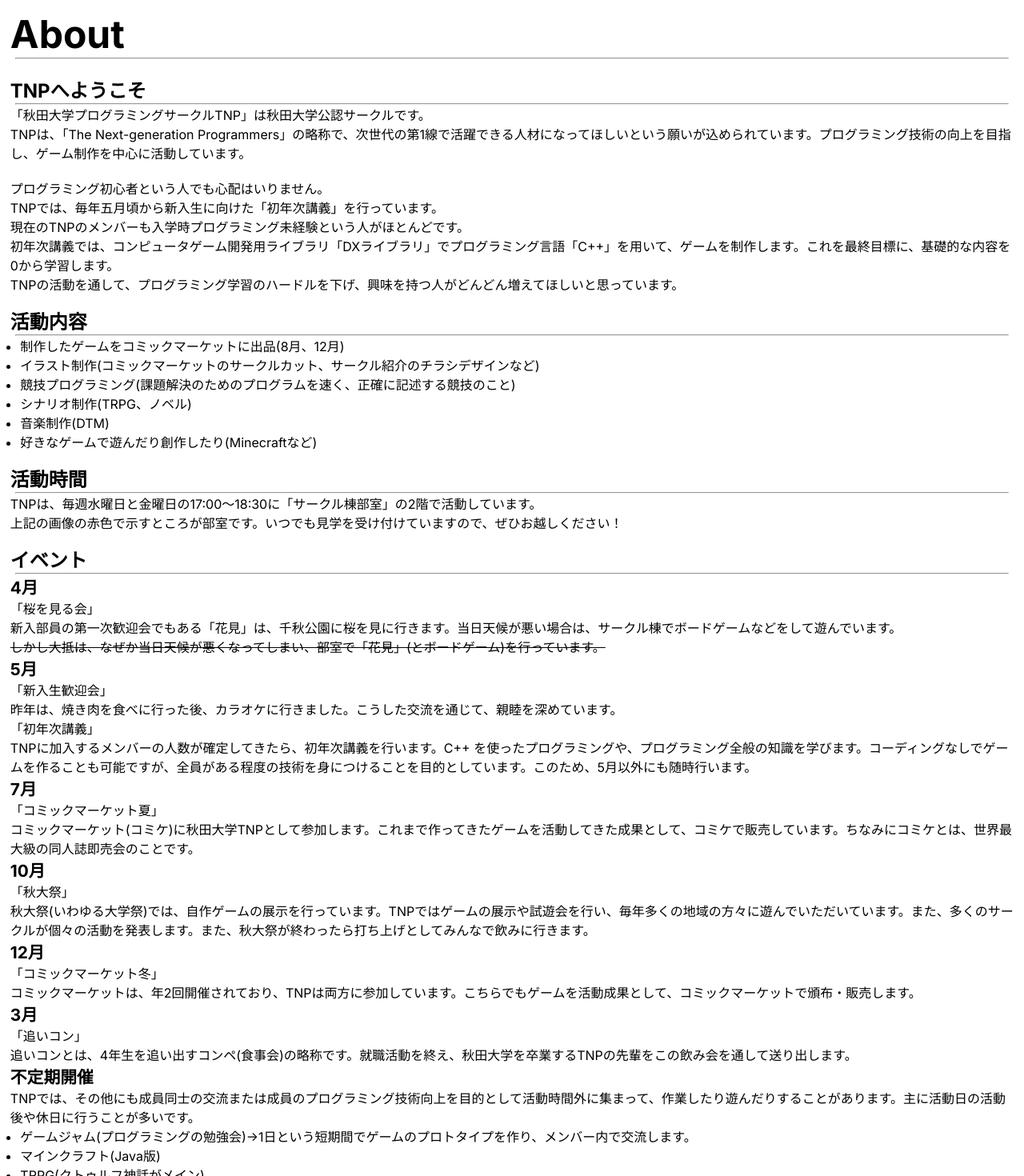
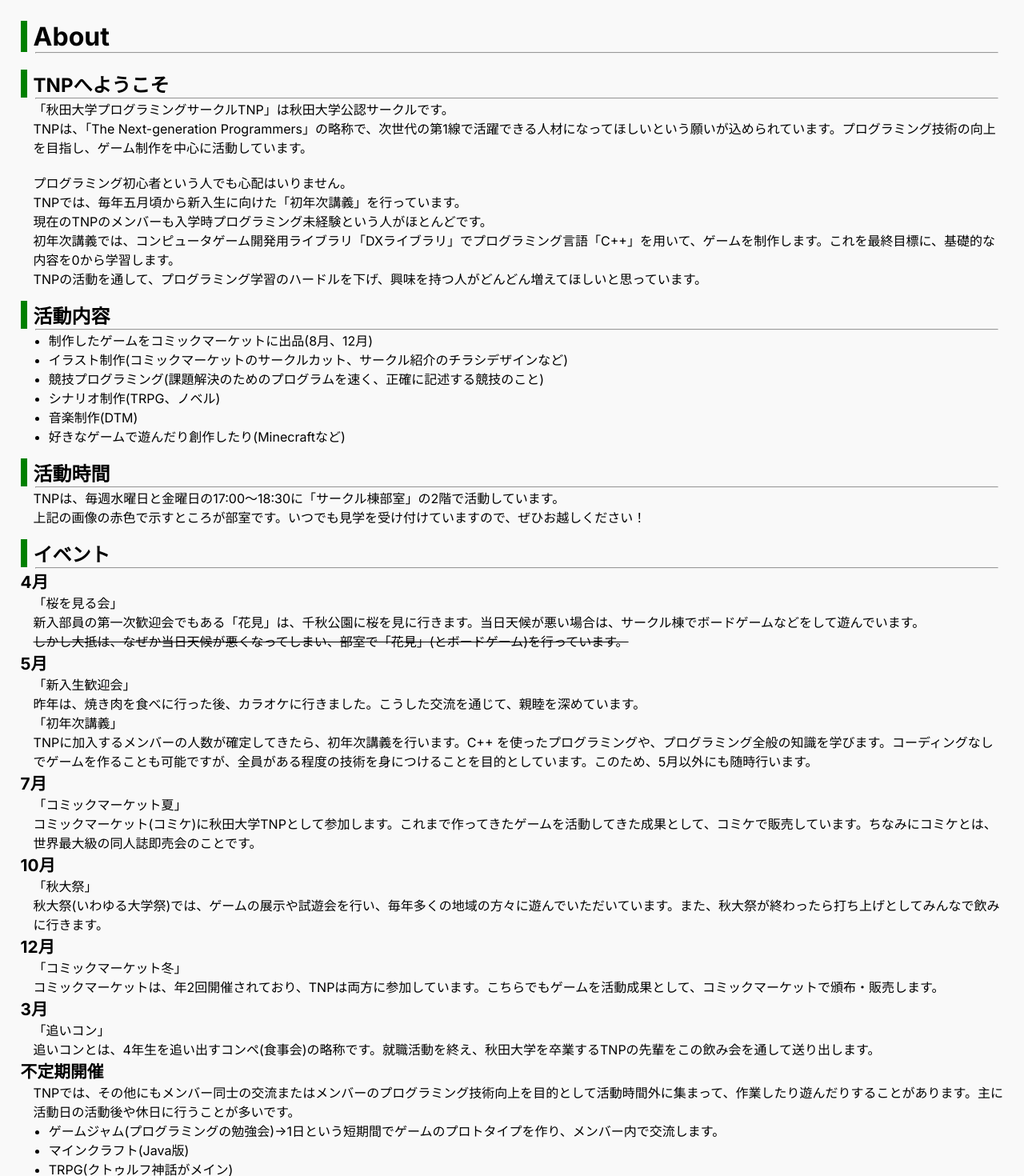
Before and after one commit to TNP-Coop-Homepage/tnp-homepage, a Next.js app: page /about in a window 1280 px wide. Shown: the top 1470 px of the page at 80% size. Built offline with nearby package versions, Linux system fonts and the light colour scheme.

Commit message:
Update appearance
見た目の更新

```diff
--- a/src/app/about/page.module.css
+++ b/src/app/about/page.module.css
@@ -1,12 +1,20 @@
 .About{
-    padding: 1%;
+    background-color: rgb(249, 249, 249);
+    padding: 2%;
+    max-width: 80rem;
+    margin:auto;
 }
 
-.AboutTitle{
+.Header{
+    border-left: 0.5rem solid green;
+    padding-left: 0.5rem;
+}
+
+.Header h1{
     font-size: 3rem;
 }
 
-.BodyHeader{
+.Header h2{
     font-size: 1.5rem;
 }
 
@@ -19,15 +27,21 @@
     white-space: pre-wrap;
 }
 
+.BodyText p{
+    margin-left: 1rem;
+}
+
 .ParagraphMargin{
     margin-bottom: 1rem;
 }
 
 .UnorderedList{
-    padding-left: 1%;
+    padding-left: 1.2rem;
+    margin-left: 1rem;
 }
 
 .HorizontalLine{
-    width: 99%;
+    width: 98%;
     position: relative; left: 0.5%;
+    margin-left: 1%;
 }
--- a/src/app/about/page.tsx
+++ b/src/app/about/page.tsx
@@ -3,11 +3,11 @@ export default function About() {
     return (
     <div className={styles.About}>
         <title>{"About"}</title>
-        <h1 className={styles.AboutTitle}>About</h1>
+        <h1 className={styles.Header}>About</h1>
         <hr className={styles.HorizontalLine}></hr><br />
         <div className={styles.BodyText}>
             <div className={styles.ParagraphMargin}>
-                <h2 className={styles.BodyHeader}>TNPへようこそ</h2>
+                <h2 className={styles.Header}>TNPへようこそ</h2>
                 <hr className={styles.HorizontalLine}></hr>
                 <p>
                     「秋田大学プログラミングサークルTNP」は秋田大学公認サークルです。
@@ -32,7 +32,7 @@ export default function About() {
                 </p>
             </div>
             <div className={styles.ParagraphMargin}>
-                <h2 className={styles.BodyHeader}>活動内容</h2>
+                <h2 className={styles.Header}>活動内容</h2>
                 <hr className={styles.HorizontalLine}></hr>
                 <ul className={styles.UnorderedList}>
                     <li>制作したゲームをコミックマーケットに出品(8月、12月)</li>
@@ -44,7 +44,7 @@ export default function About() {
                 </ul>
             </div>
             <div className={styles.ParagraphMargin}>
-                <h2 className={styles.BodyHeader}>活動時間</h2>
+                <h2 className={styles.Header}>活動時間</h2>
                 <hr className={styles.HorizontalLine}></hr>
                 <p>
                     TNPは、毎週水曜日と金曜日の17:00～18:30に「サークル棟部室」の2階で活動しています。
@@ -55,7 +55,7 @@ export default function About() {
                 </p>
             </div>
             <div className={styles.ParagraphMargin}>
-                <h2 className={styles.BodyHeader}>イベント</h2>
+                <h2 className={styles.Header}>イベント</h2>
                 <hr className={styles.HorizontalLine}></hr>
                 <h3 className={styles.BodySubHeader}>4月</h3>
                 <p>
@@ -92,7 +92,7 @@ export default function About() {
                     「秋大祭」
                 </p>
                 <p>
-                    秋大祭(いわゆる大学祭)では、自作ゲームの展示を行っています。TNPではゲームの展示や試遊会を行い、毎年多くの地域の方々に遊んでいただいています。また、多くのサークルが個々の活動を発表します。また、秋大祭が終わったら打ち上げとしてみんなで飲みに行きます。
+                    秋大祭(いわゆる大学祭)では、ゲームの展示や試遊会を行い、毎年多くの地域の方々に遊んでいただいています。また、秋大祭が終わったら打ち上げとしてみんなで飲みに行きます。
                 </p>
                 <h3 className={styles.BodySubHeader}>12月</h3>
                 <p>
@@ -110,7 +110,7 @@ export default function About() {
                 </p>
                 <h3 className={styles.BodySubHeader}>不定期開催</h3>
                 <p>
-                    TNPでは、その他にも成員同士の交流または成員のプログラミング技術向上を目的として活動時間外に集まって、作業したり遊んだりすることがあります。主に活動日の活動後や休日に行うことが多いです。
+                    TNPでは、その他にもメンバー同士の交流またはメンバーのプログラミング技術向上を目的として活動時間外に集まって、作業したり遊んだりすることがあります。主に活動日の活動後や休日に行うことが多いです。
                 </p>
                 <ul className={styles.UnorderedList}>
                     <li>ゲームジャム(プログラミングの勉強会)-&gt;1日という短期間でゲームのプロトタイプを作り、メンバー内で交流します。</li>
@@ -121,10 +121,10 @@ export default function About() {
                 </ul>
             </div>
             <div className={styles.ParagraphMargin}>
-                <h2 className={styles.BodyHeader}>Welcome!</h2>
+                <h2 className={styles.Header}>Welcome!</h2>
                 <hr className={styles.HorizontalLine}></hr>
                 <p>
-                    TNPはいつでもプログラミングや、制作活動に興味がある人をいつでも募集しています。
+                    TNPはプログラミングや制作活動に興味がある人をいつでも募集しています。
                 </p>
                 <p>
                 いつでも見学・加入を歓迎していますので、ご質問がございましたら、「Contact」ページのお問い合わせフォームにてお問い合わせください！
```
